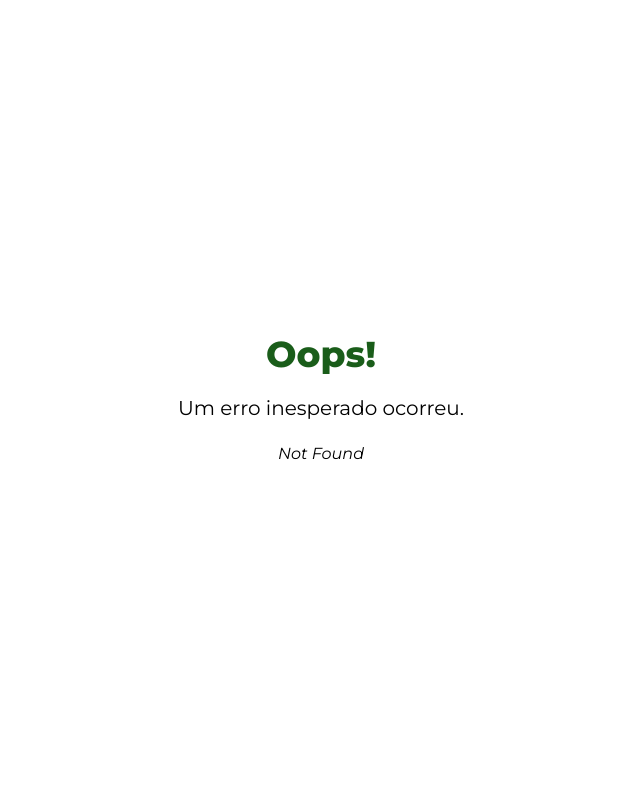
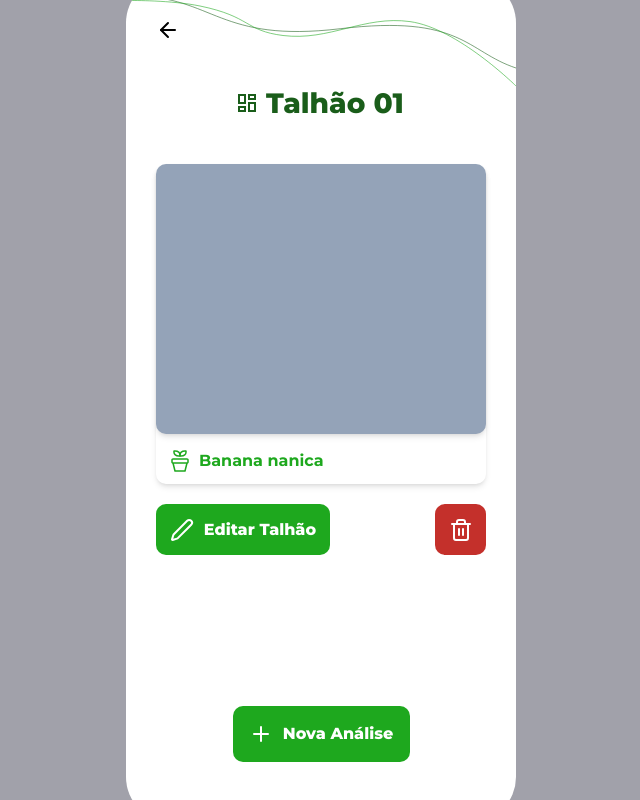
Before and after one commit to banap-app/banap-app, a React (Vite) app: page /field in a window 1280 px wide. Before the commit this address had no page. Shown: the whole page, without its empty margins (319-959 px from the left). Built offline with nearby package versions, Linux system fonts and the light colour scheme.

Commit message:
Added field page

```diff
--- a/src/assets/PagesAssets.jsx
+++ b/src/assets/PagesAssets.jsx
@@ -1,4 +1,5 @@
 import Image1 from './imgs/InitialPageImage.png'
+import Image2 from './imgs/FieldImage.png'
 
 export const LoginUpperLines = () => {
   return (
@@ -294,3 +295,55 @@ export const InitialPageImage = () => {
     </>
   )
 }
+
+export const FieldIcon = () => {
+  return (
+    <svg
+      width='18'
+      height='18'
+      viewBox='0 0 18 18'
+      fill='none'
+      xmlns='http://www.w3.org/2000/svg'
+    >
+      <path
+        d='M10 6V0H18V6H10ZM0 10V0H8V10H0ZM10 18V8H18V18H10ZM0 18V12H8V18H0ZM2 8H6V2H2V8ZM12 16H16V10H12V16ZM12 4H16V2H12V4ZM2 16H6V14H2V16Z'
+        fill='#1A5D1A'
+      />
+    </svg>
+  )
+}
+
+export const PlantIcon = () => {
+  return (
+    <svg
+      width='18'
+      height='22'
+      viewBox='0 0 18 22'
+      fill='none'
+      xmlns='http://www.w3.org/2000/svg'
+    >
+      <path
+        d='M8.96399 5.97005C8.96399 5.97005 5.88899 6.27605 4.27899 4.93505C2.66899 3.59305 3.03599 1.03005 3.03599 1.03005C3.03599 1.03005 6.11099 0.724048 7.72199 2.06505C9.33199 3.40705 8.96399 5.97005 8.96399 5.97005Z'
+        stroke='#1EA81E'
+        stroke-width='1.5'
+        stroke-linecap='round'
+        stroke-linejoin='round'
+      />
+      <path
+        d='M16 13C16.2652 13 16.5196 12.8947 16.7071 12.7072C16.8946 12.5196 17 12.2653 17 12V10C17 9.73483 16.8946 9.48048 16.7071 9.29294C16.5196 9.10541 16.2652 9.00005 16 9.00005H2C1.73478 9.00005 1.48043 9.10541 1.29289 9.29294C1.10536 9.48048 1 9.73483 1 10V12C1 12.2653 1.10536 12.5196 1.29289 12.7072C1.48043 12.8947 1.73478 13 2 13M16 13H2M16 13L14 21H4L2 13M9.036 5.97005C9.036 5.97005 12.111 6.27605 13.721 4.93505C15.331 3.59305 14.964 1.03005 14.964 1.03005C14.964 1.03005 11.889 0.724048 10.279 2.06505C8.669 3.40705 9.036 5.97005 9.036 5.97005Z'
+        stroke='#1EA81E'
+        stroke-width='1.5'
+        stroke-linecap='round'
+        stroke-linejoin='round'
+      />
+    </svg>
+  )
+}
+
+export const FieldImage = () => {
+  return (
+    <>
+      <img src={Image2} alt='' />
+    </>
+  )
+}
--- a/src/main.jsx
+++ b/src/main.jsx
@@ -13,6 +13,7 @@ import Property from './pages/Property.jsx'
 import FieldRegisterPage1 from './pages/FieldRegisterPage1.jsx'
 import FieldRegisterPage2 from './pages/FieldRegisterPage2.jsx'
 import FieldRegisterPage3 from './pages/FieldRegisterPage3.jsx'
+import FieldPage from './pages/FieldPage.jsx'
 
 const router = createBrowserRouter([
   {
@@ -29,6 +30,7 @@ const router = createBrowserRouter([
       { path: 'field/register/1', element: <FieldRegisterPage1 /> },
       { path: 'field/register/2', element: <FieldRegisterPage2 /> },
       { path: 'field/register/3', element: <FieldRegisterPage3 /> },
+      { path: 'field', element: <FieldPage /> },
     ],
   },
 ])
--- /dev/null
+++ b/src/pages/FieldPage.jsx
@@ -0,0 +1,61 @@
+import { useNavigate } from 'react-router-dom'
+import {
+  RegisterUpperLines,
+  FieldIcon,
+  PlantIcon,
+  FieldImage,
+} from '../assets/PagesAssets'
+import { ArrowLeft, Trash2, Pen, Plus } from 'lucide-react'
+
+const FieldPage = () => {
+  const navigate = useNavigate()
+
+  return (
+    <div className='relative flex h-full w-full flex-col items-center justify-center'>
+      <div className='absolute left-[5px] top-[17px]'>
+        <RegisterUpperLines />
+      </div>
+      <div
+        onClick={() => navigate(-1)}
+        className='absolute left-[30px] top-[40px]'
+      >
+        <ArrowLeft />
+      </div>
+      <div className='absolute top-[104px] flex flex-col gap-[40px]'>
+        <div className='flex items-center justify-center gap-[10px]'>
+          <FieldIcon />
+          <p className='text-[28px] font-extrabold text-banap-dark'>
+            Talhão 01
+          </p>
+        </div>
+        <div className='flex flex-col gap-[20px]'>
+          <div className='h-[320px] w-[330px] rounded-[10px] shadow-md'>
+            {/* bg-[url("./assets/imgs/FieldImage.png")] */}
+            <div className='h-[270px] w-[330px] rounded-[10px] bg-slate-400 shadow-md'></div>
+            <div className='flex items-center gap-[10px] p-[15px]'>
+              <PlantIcon />
+              <p className='text-base font-bold text-banap-light'>
+                Banana nanica
+              </p>
+            </div>
+          </div>
+          <div className='flex w-[330px] items-center justify-between'>
+            <button className='flex h-[51px] w-[174px] items-center justify-center gap-[10px] rounded-[10px] bg-banap-light text-base font-extrabold text-white'>
+              <Pen />
+              Editar Talhão
+            </button>
+            <button className='flex h-[51px] w-[51px] items-center justify-center rounded-[10px] bg-[#c4302b] text-white'>
+              <Trash2 />
+            </button>
+          </div>
+        </div>
+      </div>
+      <button className='absolute bottom-[60px] flex h-[56px] w-[177px] items-center justify-center gap-[10px] rounded-[10px] bg-banap-light text-base font-extrabold text-white'>
+        <Plus />
+        Nova Análise
+      </button>
+    </div>
+  )
+}
+
+export default FieldPage
--- a/src/pages/FieldRegisterPage3.jsx
+++ b/src/pages/FieldRegisterPage3.jsx
@@ -41,7 +41,7 @@ const FieldRegisterPage3 = () => {
               text-sm text-banap-dark outline-none placeholder:text-banap-dark'
               ></textarea>
             </div>
-            <div className='gap-[306 px] flex w-[330px] flex-col items-center  justify-center'>
+            <div className='flex w-[330px] flex-col items-center justify-center  gap-[306px]'>
               <div className='flex flex-col gap-[15px]'>
                 <label className='text-2xl font-medium'>Cultura</label>
                 <select
@@ -49,14 +49,19 @@ const FieldRegisterPage3 = () => {
                   id=''
                   className='h-[30px] w-[330px] rounded-[8px] bg-banap-light px-[8px] text-sm font-bold text-white outline-none'
                 >
-                  <option value=''>banana</option>
+                  <option value='' className='bg-white text-black'>
+                    Banana Prata
+                  </option>
+                  <option value='' className='bg-white text-black'>
+                    Banana da Terra
+                  </option>
                 </select>
               </div>
               <button
                 type='submit'
                 className='h-[38px] w-[243px] rounded-md bg-banap-light text-sm font-extrabold text-white'
               >
-                Continuar
+                Cadastrar
               </button>
             </div>
           </div>
```
Also changed, not shown: src/assets/imgs/FieldImage.png (added).
